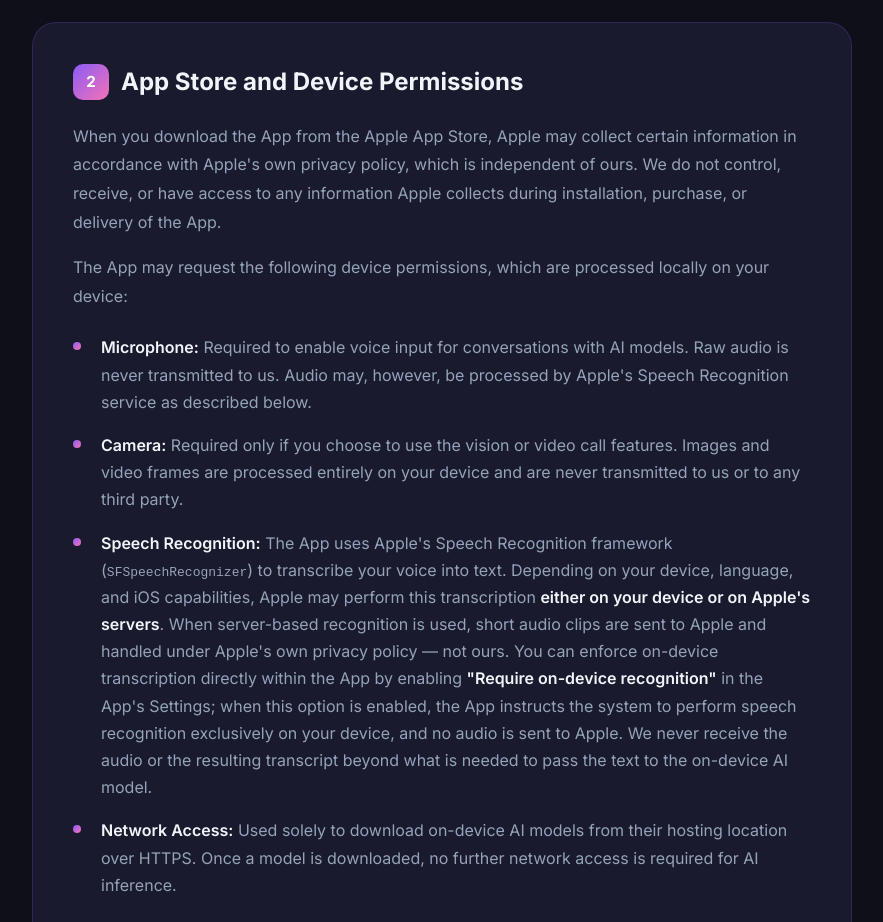
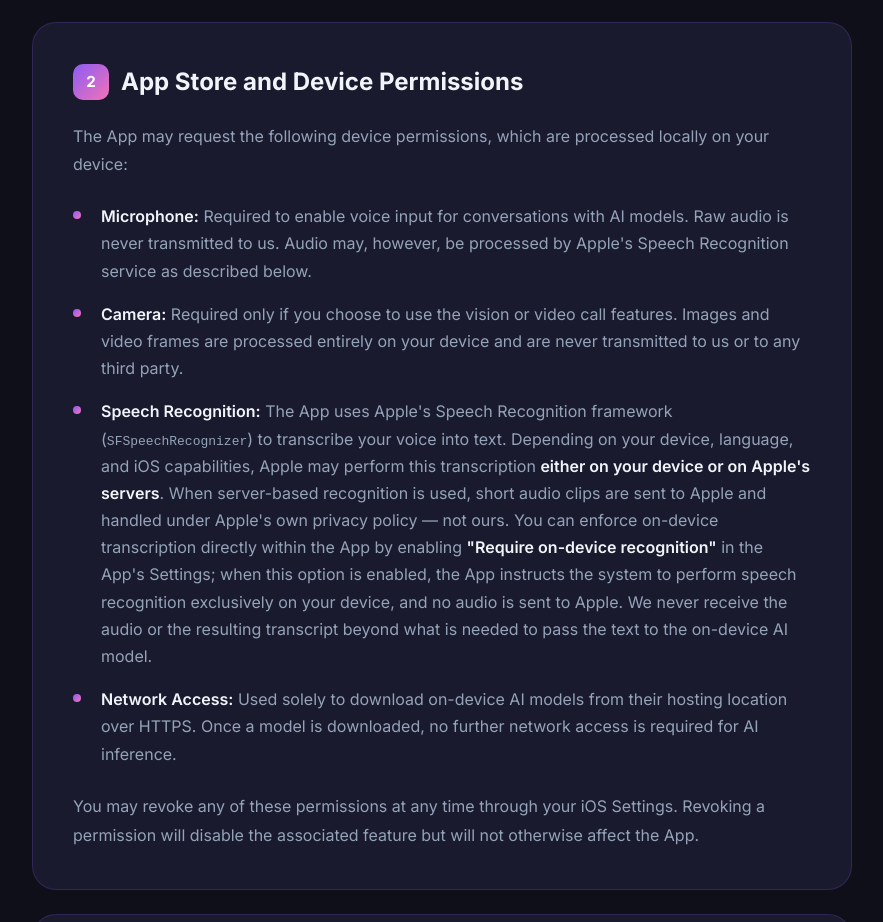
Before and after one commit to RolesWitchAI/web, a plain HTML site: page privacy-policy.html in a window 1280 px wide. Shown: the part 1753-2675 px from the top of the page, without its empty margins (198-1081 px from the left). Drawn offline with Linux system fonts and the light colour scheme.

Commit message:
Remove App Store data collection paragraph from privacy policy

```diff
--- a/privacy-policy.html
+++ b/privacy-policy.html
@@ -537,7 +537,6 @@
             <!-- 2. App Store and Device Permissions -->
             <div class="policy-card">
                 <h2><span class="num">2</span> App Store and Device Permissions</h2>
-                <p>When you download the App from the Apple App Store, Apple may collect certain information in accordance with Apple's own privacy policy, which is independent of ours. We do not control, receive, or have access to any information Apple collects during installation, purchase, or delivery of the App.</p>
                 <p>The App may request the following device permissions, which are processed locally on your device:</p>
                 <ul>
                     <li><strong>Microphone:</strong> Required to enable voice input for conversations with AI models. Raw audio is never transmitted to us. Audio may, however, be processed by Apple's Speech Recognition service as described below.</li>
```
